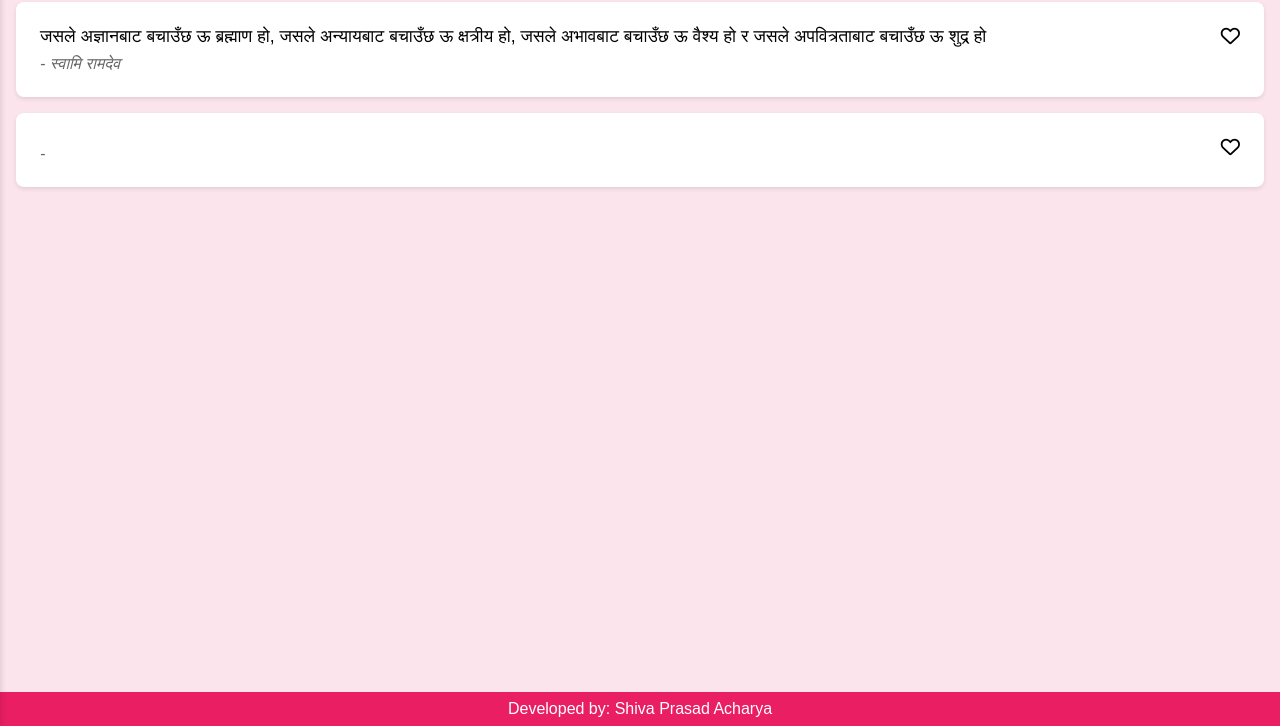
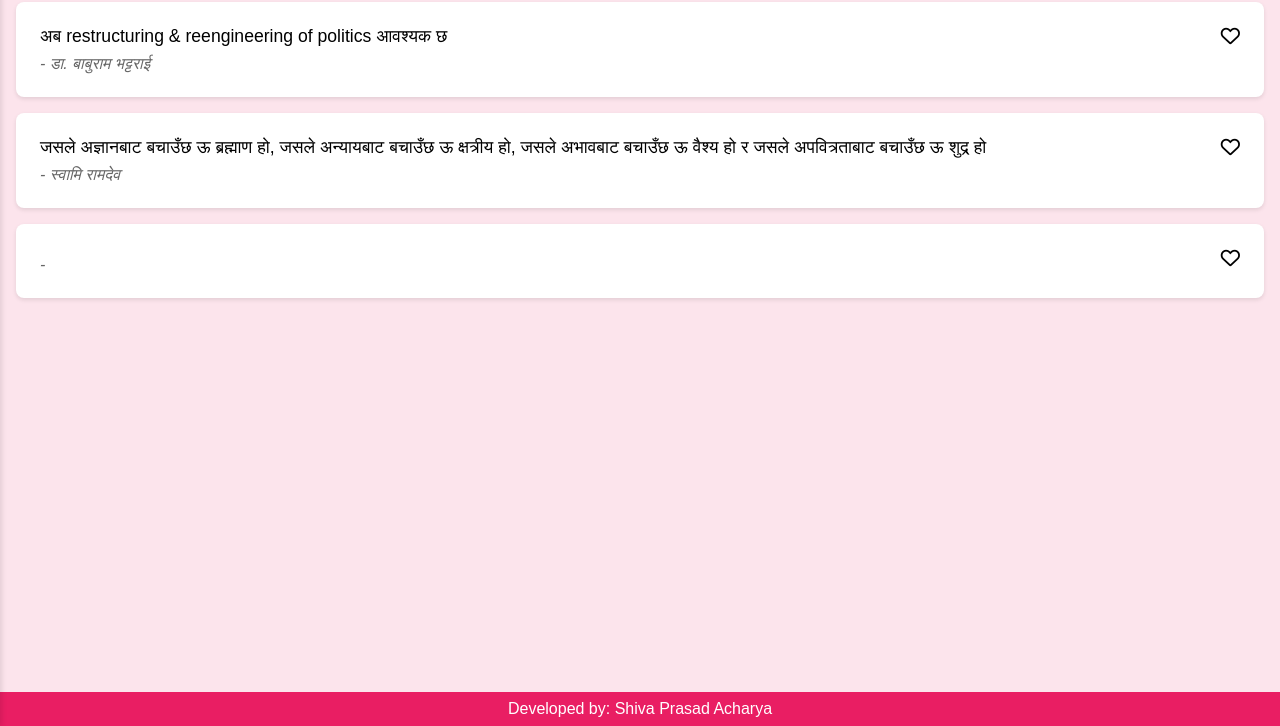
Before and after one commit to ShivaPrasadAcharya/favoritequotes.git.io, a plain HTML site: page index.html in a window 1280 px wide. Shown: the part 74-800 px from the top of the page. Drawn offline with Linux system fonts and the light colour scheme.

Commit message:
Update index.html

```diff
--- a/index.html
+++ b/index.html
@@ -218,6 +218,12 @@
 
     <script>
         const initialQuotes = [
+                                    {
+                id: '3',
+                text: "अब restructuring & reengineering of politics आवश्यक छ",
+                author: "डा. बाबुराम भट्टराई",
+                favoriteType: 0 // 0: not favorite, 1-3: favorite types
+            },
                         {
                 id: '2',
                 text: "जसले अज्ञानबाट बचाउँछ ऊ ब्रह्माण हो, जसले अन्यायबाट बचाउँछ ऊ क्षत्रीय हो, जसले अभावबाट बचाउँछ ऊ वैश्य हो र जसले अपवित्रताबाट बचाउँछ ऊ शुद्र हो",
```
